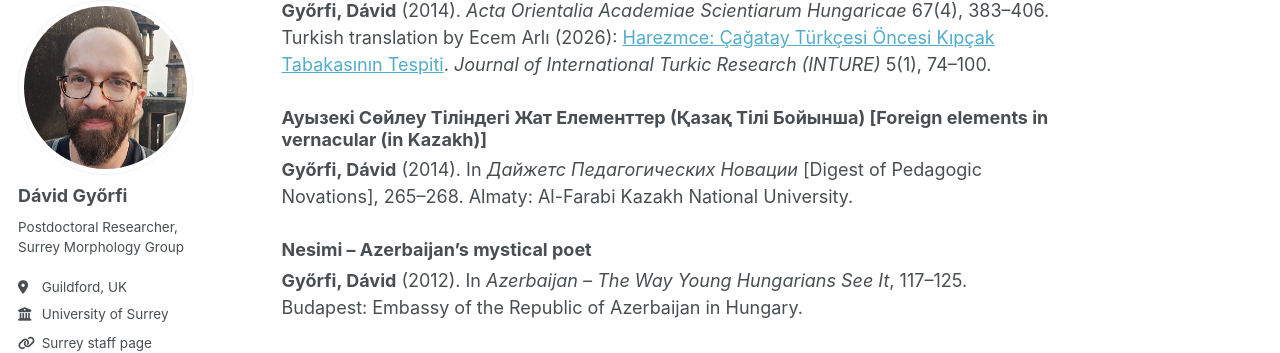
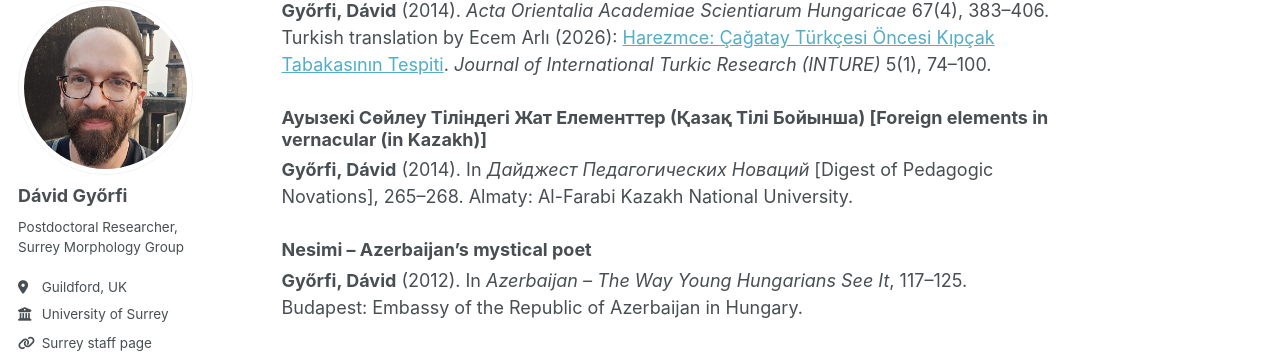
Before and after one commit to gyorfid/gyorfid.github.io, a Jekyll site: the page built from _pages/publications.md, in a window 1280 px wide and 900 px high, scrolled down 545 px. Shown: the part 101-454 px from the top of the window. Built offline with Jekyll 4.4.1, drawn with Linux system fonts in a browser that asks for light colours; a style sheet for code colours, icons or effects is not loaded.

Commit message:
Fix typo in publication title in publications.md

```diff
--- a/_pages/publications.md
+++ b/_pages/publications.md
@@ -34,7 +34,7 @@ Links go to the publisher's page or an open-access version. If you can't access
 Turkish translation by Ecem Arlı (2026): [Harezmce: Çağatay Türkçesi Öncesi Kıpçak Tabakasının Tespiti](http://dx.doi.org/10.29228/inture.50). *Journal of International Turkic Research (INTURE)* 5(1), 74–100.
 
 ### Ауызекі Сөйлеу Тіліндегі Жат Елементтер (Қазақ Тілі Бойынша) [Foreign elements in vernacular (in Kazakh)]
-**Győrfi, Dávid** (2014). In *Дайжетс Педагогических Новации* [Digest of Pedagogic Novations], 265–268. Almaty: Al-Farabi Kazakh National University.
+**Győrfi, Dávid** (2014). In *Дайджест Педагогических Новаций* [Digest of Pedagogic Novations], 265–268. Almaty: Al-Farabi Kazakh National University.
 
 ### Nesimi – Azerbaijan's mystical poet
 **Győrfi, Dávid** (2012). In *Azerbaijan – The Way Young Hungarians See It*, 117–125. Budapest: Embassy of the Republic of Azerbaijan in Hungary.
```
